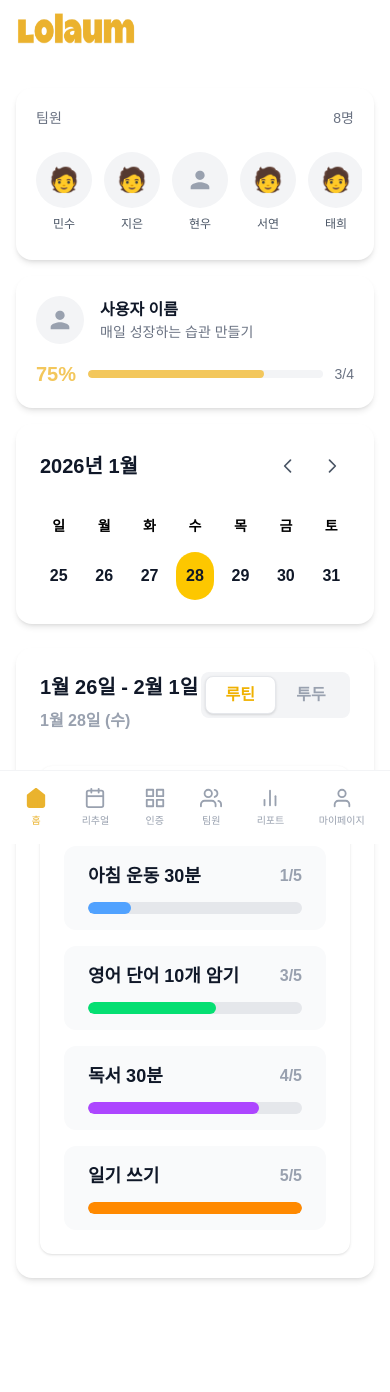
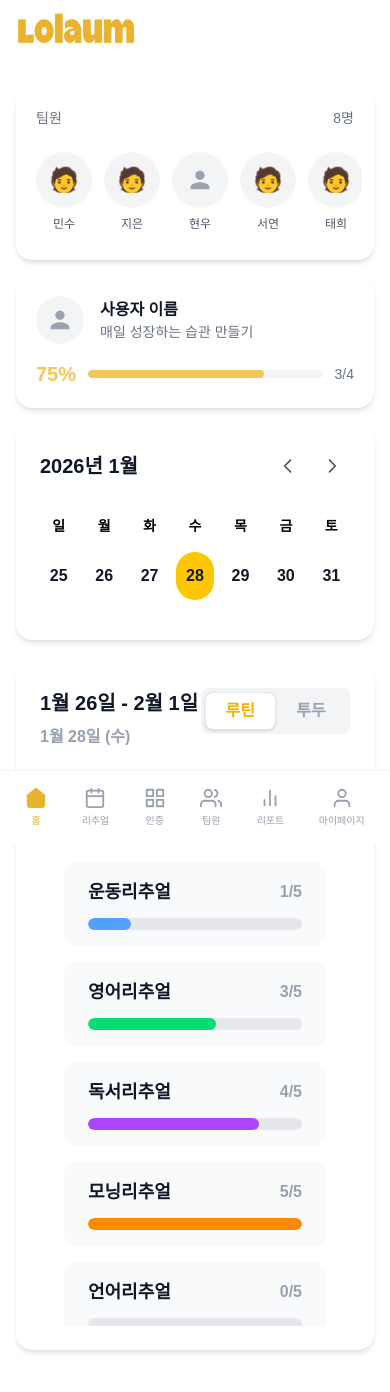
Before and after one commit to Lolaum/Lolaum, a Next.js app: page /home in a window 390 px wide. Shown: the top 1392 px of the page. Built offline with nearby package versions, Linux system fonts and the light colour scheme.

Commit message:
Feat/home: 홈 캘린더 고정 및 스타일 개선, 루틴 제목 변경

```diff
--- a/src/components/Home/HomeCalendar.tsx
+++ b/src/components/Home/HomeCalendar.tsx
@@ -128,7 +128,7 @@ export default function HomCalendar({
       </div>
 
       {/* 주간 캘린더 (xs only) */}
-      <div className="block sm:hidden">
+      <div className="block sm:hidden sticky top-0 bg-white z-10 pb-4 -mx-6 px-6">
         <div className="grid grid-cols-7 gap-2 mb-2">
           {DAYS.map((day) => (
             <div key={day} className="py-2 text-center text-sm font-semibold">
--- a/src/components/Home/HomeContainer.tsx
+++ b/src/components/Home/HomeContainer.tsx
@@ -10,7 +10,9 @@ export default function HomeContainer() {
   const [mounted, setMounted] = useState(false);
   const [today, setToday] = useState<Date | null>(null);
   const [selectedDate, setSelectedDate] = useState<Date | null>(null);
-  const [selectedMemberId, setSelectedMemberId] = useState<string | undefined>();
+  const [selectedMemberId, setSelectedMemberId] = useState<
+    string | undefined
+  >();
 
   useEffect(() => {
     const now = new Date();
@@ -57,11 +59,13 @@ export default function HomeContainer() {
               }
             />
             <Profile />
-            <HomCalendar
-              today={today}
-              selectedDate={selectedDate}
-              onSelectDate={setSelectedDate}
-            />
+            <div className="sticky top-0 z-10 static">
+              <HomCalendar
+                today={today}
+                selectedDate={selectedDate}
+                onSelectDate={setSelectedDate}
+              />
+            </div>
           </div>
 
           {/* 태스크 탭 섹션 (루틴/투두) */}
--- a/src/components/Home/Todo/TaskTabs.tsx
+++ b/src/components/Home/Todo/TaskTabs.tsx
@@ -89,7 +89,7 @@ export default function TaskTabs({ selectedDate }: TaskTabsProps) {
       </div>
 
       {/* 콘텐츠 */}
-      <div>
+      <div className="overflow-y-auto max-h-[calc(100vh-300px)]">
         {activeTab === "routine" ? (
           <RoutineList
             selectedDate={selectedDate}
--- a/src/mock/routinemock.ts
+++ b/src/mock/routinemock.ts
@@ -2,31 +2,45 @@
 export const routine_mock = [
   {
     id: 1,
-    title: "아침 운동 30분",
+    title: "운동리추얼",
     completed: false,
-    time: "07:00",
     tag: "운동",
   },
   {
     id: 3,
-    title: "영어 단어 10개 암기",
+    title: "영어리추얼",
     completed: true,
-    time: "09:00",
     tag: "영어",
   },
   {
     id: 4,
-    title: "독서 30분",
+    title: "독서리추얼",
     completed: false,
-    time: "21:00",
     tag: "독서",
   },
   {
     id: 5,
-    title: "일기 쓰기",
+    title: "모닝리추얼",
     completed: false,
-    time: "06:30",
     tag: "모닝",
+  },
+  {
+    id: 6,
+    title: "언어리추얼",
+    completed: true,
+    tag: "언어",
+  },
+  {
+    id: 7,
+    title: "영어원서리추얼",
+    completed: false,
+    tag: "원서",
+  },
+  {
+    id: 8,
+    title: "자산관리리추얼",
+    completed: false,
+    tag: "자산관리",
   },
 ];
 
```
Also changed, not shown: 1 other file (tests, documents, lock files or other folders).
